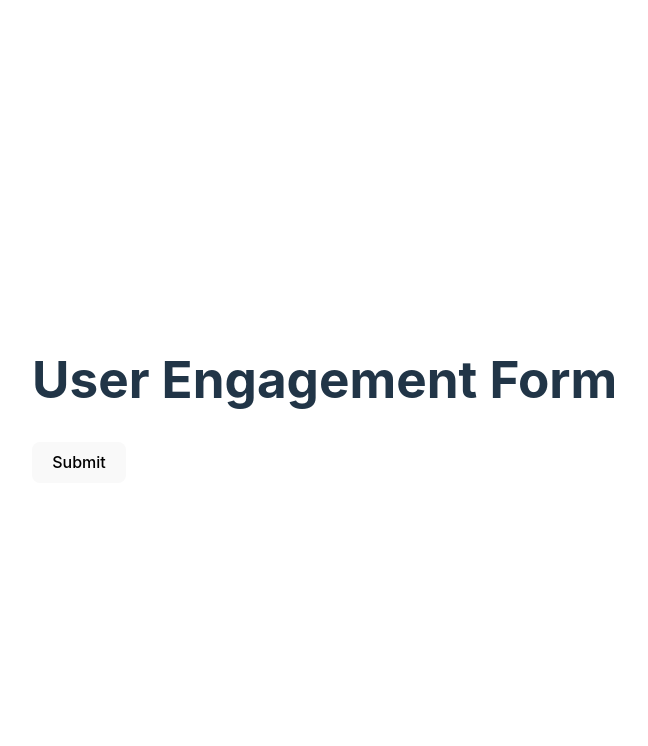
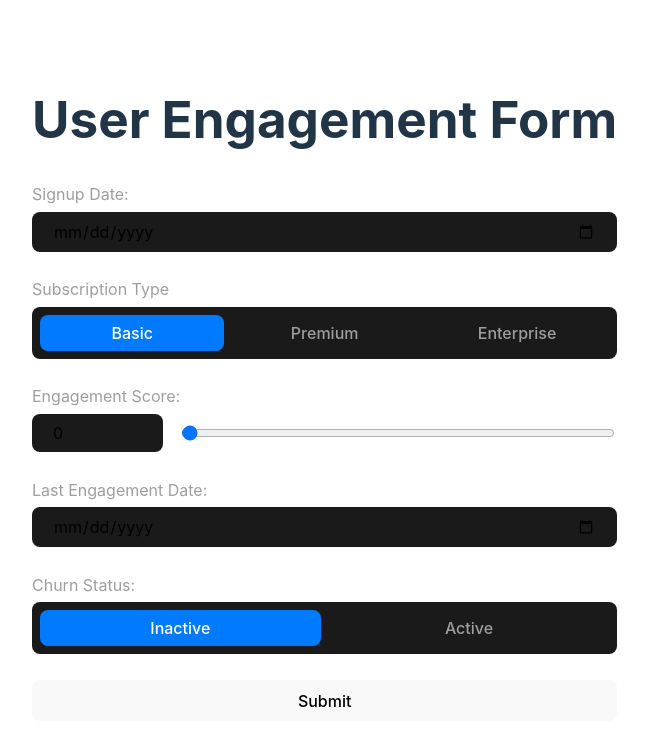
Before and after one commit to wpiperpbs/Engagement-Form-Take-Home-Assignment, a React (Vite) app: page / in a window 1280 px wide. Shown: the top 746 px of the page, without its empty margins (0-648 px from the left). Built offline with nearby package versions, Linux system fonts and the light colour scheme.

Commit message:
feat: finished engagement form with validation and exporting functionality

```diff
--- a/src/components/EngagementForm.tsx
+++ b/src/components/EngagementForm.tsx
@@ -1,60 +1,176 @@
 // You'll need these imports when implementing the form:
 import { useState } from 'react';
-import type { EngagementFormData } from '../types/engagement';
+import type { EngagementFormData, SubscriptionType, Tab } from '../types/engagement';
 import { generateCustomerId } from '../utils/idGenerator';
 import { exportToCSV } from '../utils/csvExport';
+import Input from './ui/Input';
+import TabsSelect from './ui/TabsSelect';
+import { SubmitHandler, useForm } from 'react-hook-form';
+
+const dateRegex = /^\d{4}-\d{2}-\d{2}$/;
+
+const subscriptionTypes: Tab[] = [
+  { id: 'basic', label: 'Basic' },
+  { id: 'premium', label: 'Premium' },
+  { id: 'enterprise', label: 'Enterprise' }
+]
+
+const churnStatusOptions: Tab[] = [
+  { id: 'inactive', label: 'Inactive' },
+  { id: 'active', label: 'Active' }
+]
 
 export const EngagementForm = () => {
-  // TODO: Implement form state management
-  // Example:
-  // const [formData, setFormData] = useState<EngagementFormData>({
-  //   customerId: '', // This will be auto-generated on submission
-  //   signupDate: '',
-  //   lastEngagementDate: '',
-  //   engagementScore: 0,
-  //   subscriptionType: 'Basic',
-  //   churnStatus: false
-  // });
 
-  // TODO: Implement form submission handler
-  const handleSubmit = (e: React.FormEvent) => {
-    e.preventDefault();
-    // Add form submission logic here
-    // Example:
-    // const newEntry = {
-    //   ...formData,
-    //   customerId: generateCustomerId()
-    // };
-    // exportToCSV(newEntry); // This will combine with mock data
+  const { register,
+    handleSubmit,
+    formState: { errors, isSubmitting },
+    watch,
+    setValue,
+    reset,
+  } = useForm<EngagementFormData> ({
+    defaultValues: {
+      signupDate: '',
+      lastEngagementDate: '',
+      engagementScore: 0,
+      subscriptionType: 'basic' as SubscriptionType,
+      churnStatus: 'inactive'
+    }
+  });
 
-    // Don't forget to:
-    // 1. Generate customer ID
-    // 2. Validate the form data
-    // 3. Export to CSV (will include mock data)
-    // 4. Clear the form
-    // 5. Show success message
+  const currentEngagementScore = watch('engagementScore');
+  const currentSignupDate = watch('signupDate');
+
+  const [successMessage, setSuccessMessage] = useState<string | null>(null);
+
+
+  const onSubmit: SubmitHandler<EngagementFormData> = (formData) => {
+    const formDataWithCustomerId: EngagementFormData = {
+      ...formData,
+      customerId: generateCustomerId()
+    };
+    setSuccessMessage('Form submitted successfully!');
+    exportToCSV(formDataWithCustomerId);
+    reset();
   };
 
   return (
-    <form onSubmit={handleSubmit}>
-      {/* TODO: Implement form fields */}
-      {/* Example of a form field: */}
-      {/* <div>
+    <form className='engagementForm' onSubmit={handleSubmit(onSubmit)}>
+      <div className='formGroup'>
         <label htmlFor="signupDate">Signup Date:</label>
-        <input
-          type="date"
-          id="signupDate"
-          name="signupDate"
-          value={formData.signupDate}
-          onChange={(e) => setFormData(prev => ({
-            ...prev,
-            signupDate: e.target.value
-          }))}
-          required
+        <Input
+          id='signupDate'
+          type='date'
+          {...register('signupDate', {
+            required: "This field is required",
+            validate: (value) => {
+              if (!dateRegex.test(value)) {
+                return 'Date must be in YYYY-MM-DD format';
+              }
+              return true;
+            }
+          })}
         />
-      </div> */}
+        <p className='form-error'>{errors.signupDate?.message}</p>
+      </div>
 
-      <button type="submit">Submit</button>
+      <div className='formGroup'>
+        <label htmlFor="subscriptionType">Subscription Type</label>
+        <TabsSelect
+          tabs={subscriptionTypes}
+          name='subscriptionType'
+          label='Subscription Type'
+          register={register}
+          watch={watch}
+        />
+        <p className='form-error'>{errors.subscriptionType?.message}</p>
+      </div>
+
+      <div className='formGroup'>
+        <label htmlFor="engagementScore">Engagement Score:</label>
+        <div className='sideBySideInputs'>
+          <Input
+            style={{ width: 'min-content' }}
+            id='engagementScoreInput'
+            aria-label="Engagement score number input"
+            type='number'
+            min={0}
+            max={100}
+            value={currentEngagementScore}
+            {...register('engagementScore', {
+              required: "This field is required",
+              min: { value: 0, message: "Engagement score must be at least 0" },
+              max: { value: 100, message: "Engagement score must be at most 100" }
+            })}
+            onChange={(e) => {
+              const value = parseInt(e.target.value) || 0;
+                setValue("engagementScore", value > 100 ? 100 : value, {
+                shouldValidate: true,
+              });
+            }}
+          />
+          <Input
+            style={{ padding: '0', color: 'black' }}
+            id='engagementScoreSlider'
+            aria-label="Engagement score slider"
+            aria-valuenow={currentEngagementScore}
+            min={0}
+            max={100}
+            type='range'
+            value={currentEngagementScore}
+            {...register('engagementScore', {
+              required: "This field is required",
+              min: { value: 0, message: "Engagement score must be at least 0" },
+              max: { value: 100, message: "Engagement score must be at most 100" }
+            })}
+            onChange={(e) => {
+              const value = parseInt(e.target.value) || 0;
+              setValue("engagementScore", value > 100 ? 100 : value, {
+                shouldValidate: true,
+              });
+            }}
+          />
+        </div>
+        <p className='form-error'>{errors.engagementScore?.message}</p>
+      </div>
+
+      <div className='formGroup'>
+        <label htmlFor="lastEngagementDate">Last Engagement Date:</label>
+        <Input
+          id='lastEngagementDate'
+          type='date'
+          {...register('lastEngagementDate', {
+            required: "This field is required",
+            validate: (value) => {
+              if(value <= currentSignupDate) {
+                return 'Last engagement date must be after signup date';
+              }
+              if (!dateRegex.test(value)) {
+                return 'Date must be in YYYY-MM-DD format';
+              }
+              return true;
+            }
+          })}
+        />
+        <p className='form-error'>{errors.lastEngagementDate?.message}</p>
+      </div>
+
+      <div className='formGroup'>
+        <label htmlFor="churnStatus">Churn Status:</label>
+        <TabsSelect
+          tabs={churnStatusOptions}
+          name='churnStatus'
+          label='Churn Status'
+          register={register}
+          watch={watch}
+        />
+        <p className='form-error'>{errors.churnStatus?.message}</p>
+      </div>
+
+      <div className='formGroup'>
+        <button type="submit" disabled={isSubmitting} >Submit</button>
+        <p className='form-success'>{successMessage}</p>
+      </div>
     </form>
   );
 };
```
